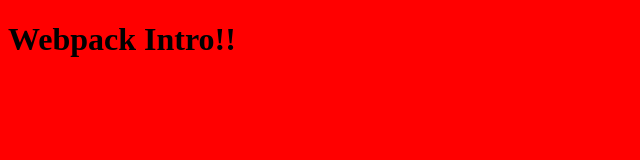
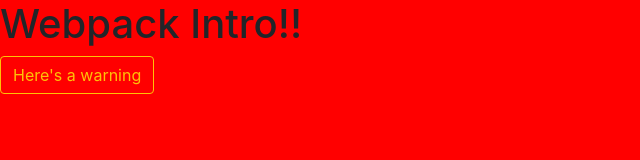
Before and after one commit to MarkyAaronYoung/webpack-intro, a website built with webpack: page src/index.html in a window 1280 px wide. Shown: the whole page, without its empty margins (0-640 px from the left). Built offline with nearby package versions, Linux system fonts and the light colour scheme.

Commit message:
added bootstrap and font awesome

```diff
--- a/src/index.html
+++ b/src/index.html
@@ -7,5 +7,6 @@
 </head>
 <body>
   <h1>Webpack Intro!!</h1>
+  <button id="button" class="btn btn-outline-warning">Here's a warning</button>
 </body>
 </html>
--- a/src/javascripts/main.js
+++ b/src/javascripts/main.js
@@ -1,3 +1,5 @@
 import '../styles/main.scss';
 
-console.error('luke helped');
+$('#button').click(() => {
+  console.error('it worked');
+});
--- a/src/styles/main.scss
+++ b/src/styles/main.scss
@@ -1,3 +1,6 @@
+@import "~bootstrap/scss/bootstrap";
+@import "~@fortawesome/fontawesome-free/css/all.min.css";
+
 body {
   background-color: red;
 }
```
